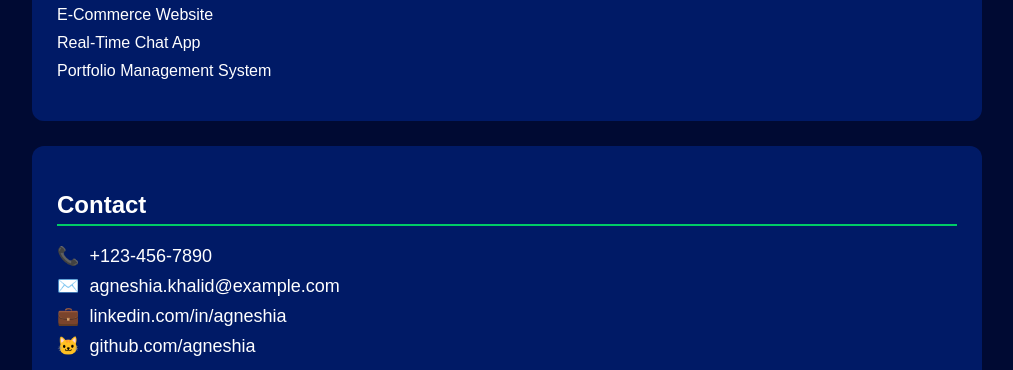
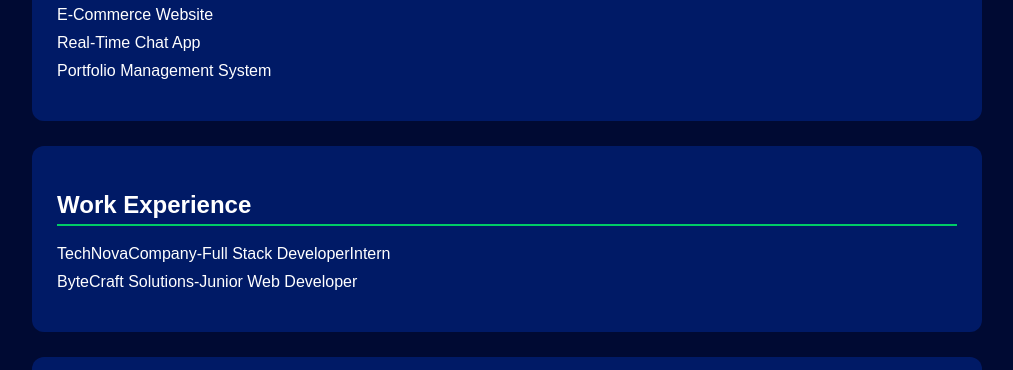
Before and after one commit to Agneshia19/my-first-portfolio-website, a plain HTML site: page projects.html in a window 1280 px wide. Shown: the part 430-800 px from the top of the page, without its empty margins (133-1146 px from the left). Drawn offline with Linux system fonts and the light colour scheme.

Commit message:
Update projects.html

```diff
--- a/projects.html
+++ b/projects.html
@@ -106,6 +106,13 @@
             <li>Portfolio Management System</li>
         </ul>
     </section>
+    <section>
+        <h2>Work Experience</h2>
+        <ul>
+            <li>TechNovaCompany-Full Stack DeveloperIntern</li>
+            <li>ByteCraft Solutions-Junior Web Developer</li>
+        </ul>
+    </section>
 
     <section>
         <h2>Contact</h2>
```
